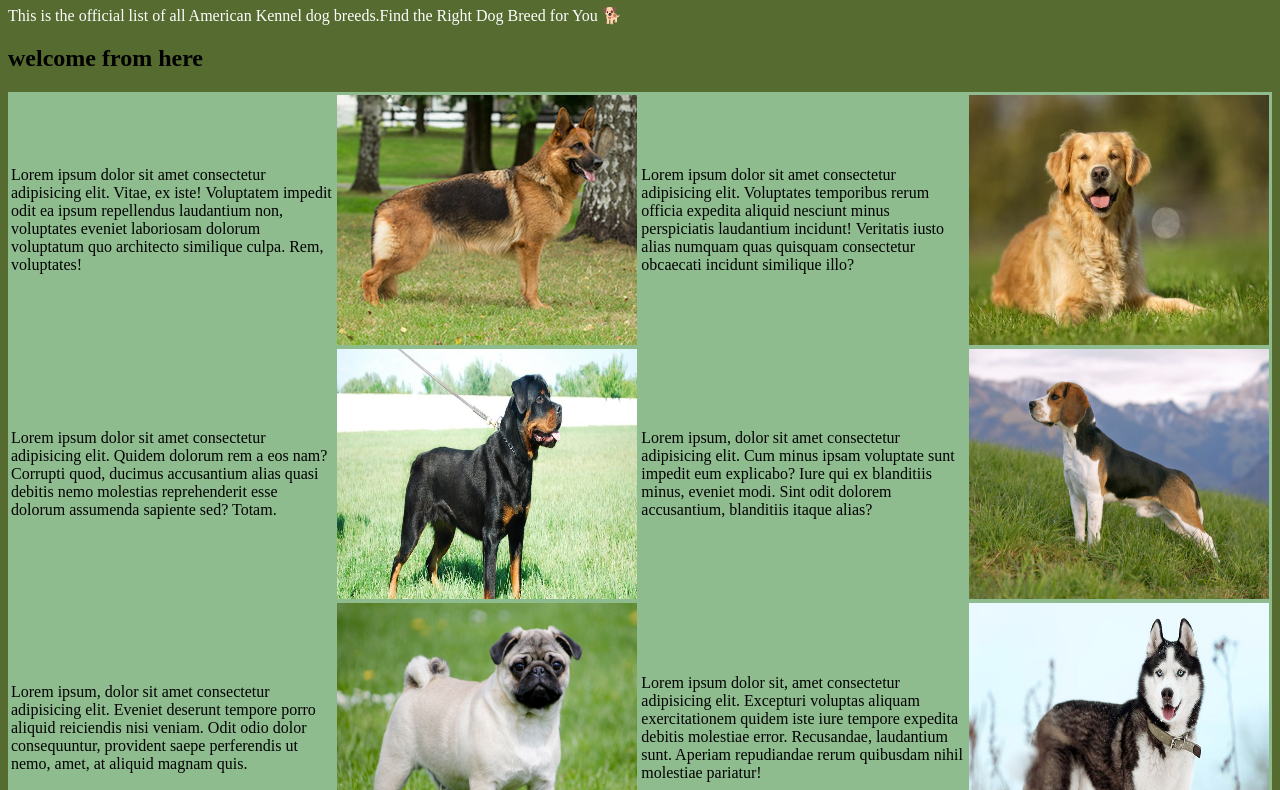
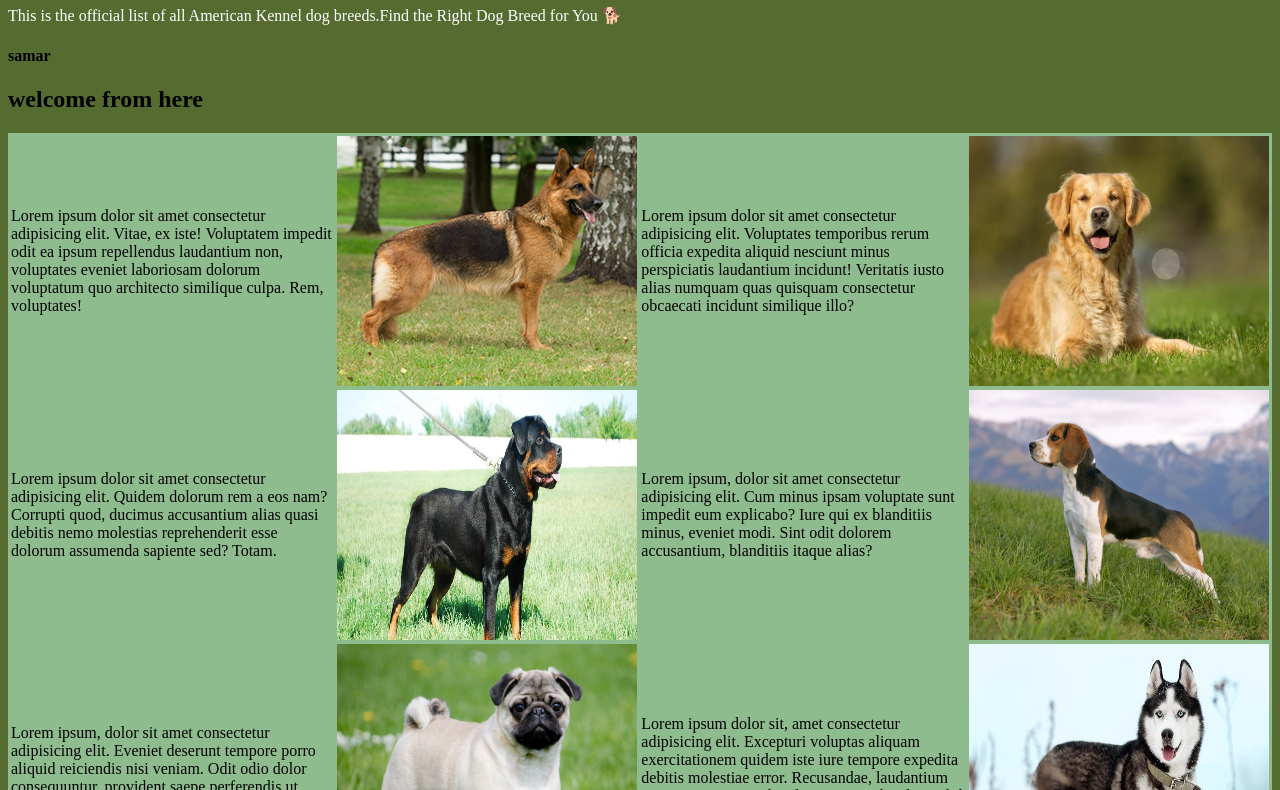
Before and after one commit to AyaAymanMohamed/bloodBank, a plain HTML site: page index.html in a window 1280 px wide. Shown: the part 60-850 px from the top of the page. Drawn offline with Linux system fonts and the light colour scheme.

Commit message:
editting first tr

```diff
--- a/index.html
+++ b/index.html
@@ -8,6 +8,7 @@
         <table style="width: 100%; background-color:darkseagreen;">
             <tbody>
                 <tr>
+                    <h4>samar</h4>
                     <td style="width: 400;"><p>Lorem ipsum dolor sit amet consectetur adipisicing elit. Vitae, ex iste! Voluptatem impedit odit ea ipsum repellendus laudantium non, voluptates eveniet laboriosam dolorum voluptatum quo architecto similique culpa. Rem, voluptates!</p></td>
                     <td style="width: 400;"><img src="images/German Shepherd.jpg" alt="German Shepherd" width="100%" height="250" ></td>
                     <td style="width: 400;"><p>Lorem ipsum dolor sit amet consectetur adipisicing elit. Voluptates temporibus rerum officia expedita aliquid nesciunt minus perspiciatis laudantium incidunt! Veritatis iusto alias numquam quas quisquam consectetur obcaecati incidunt similique illo?</p></td>
```
